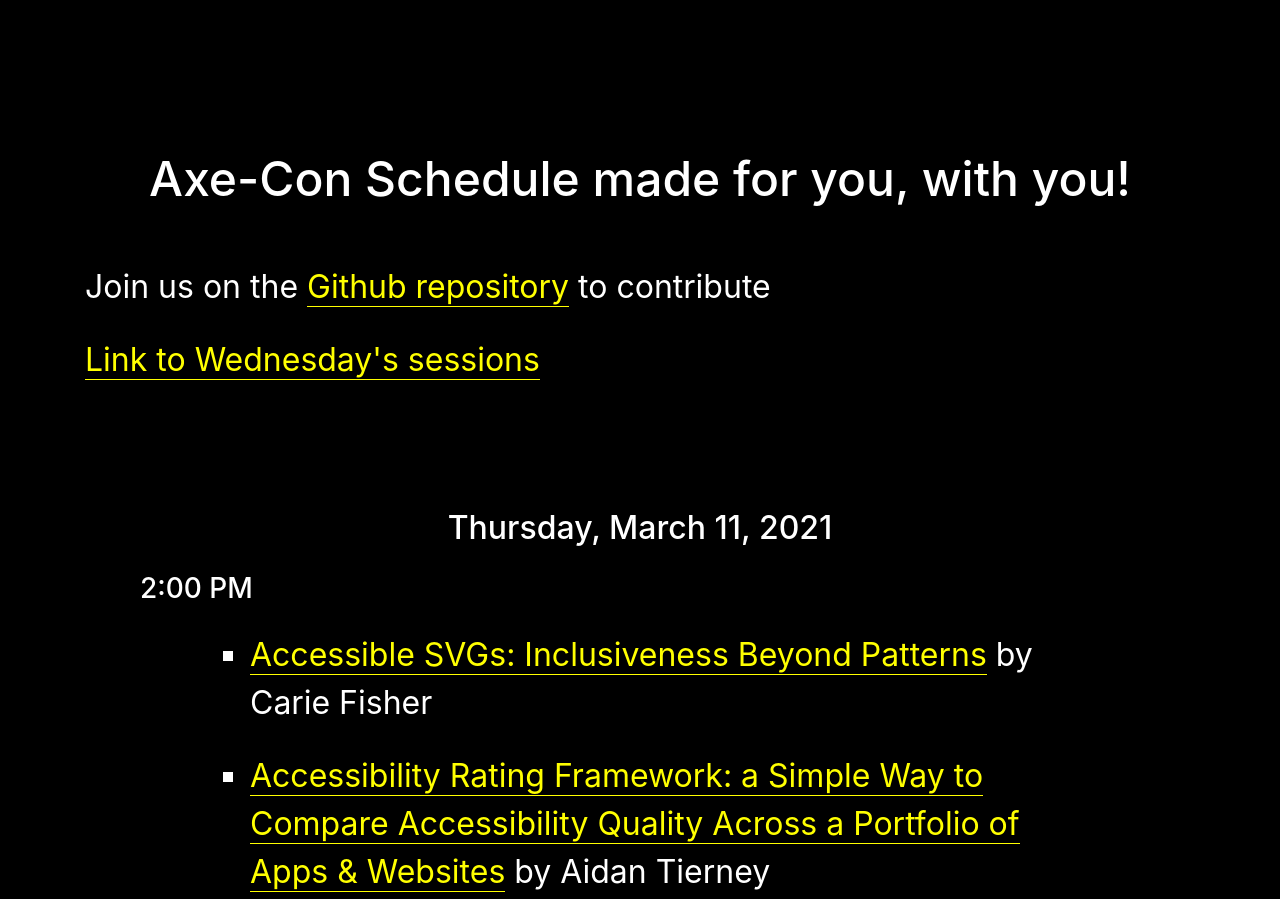
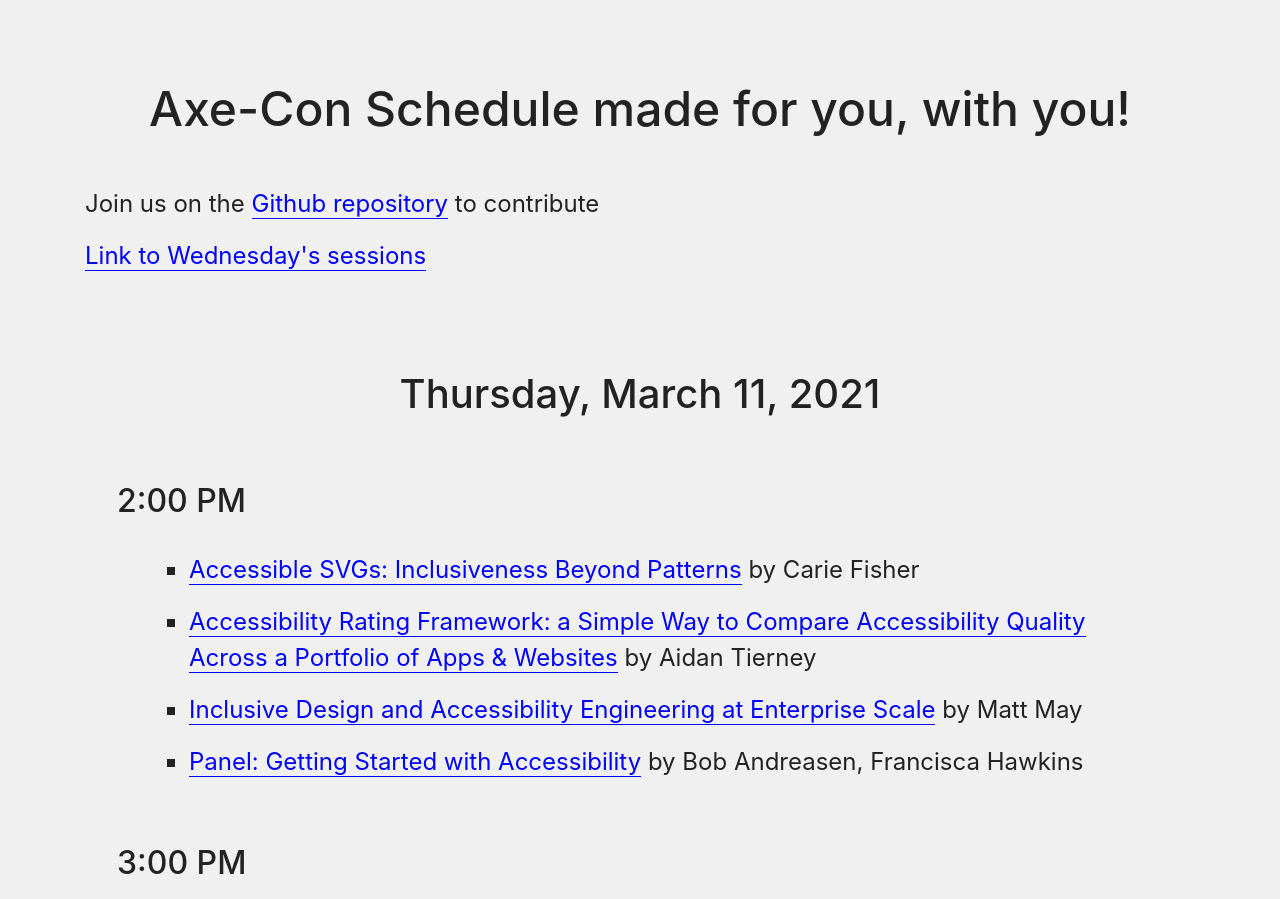
Before and after one commit to backwardok/axe-con-schedule, a plain HTML site: page index.html in a window 1280 px wide. Shown: the top 899 px of the page. Drawn offline with nearby package versions, Linux system fonts and the light colour scheme.

Commit message:
Update styles
- Add classes to different elements
- Reduce body text size
- Increase heading text sizes
- Create dark mode version
- Default to a lighter mode version
- Soften the colors to be lower contrast
- Adjust spacing
- Use rem sizing for spacing and font sizes

```diff
--- a/css/custom.css
+++ b/css/custom.css
@@ -1,51 +1,90 @@
 /* Custom styles */
 
 body {
-	font-size: 2em;
-	background-color: #000;
-	color: #fff;
+	font-size: 1.5rem;
+	background-color: #f0f0f0;
+	color: #222;
+}
+
+@media (prefers-color-scheme: dark) {
+	body {
+		background-color: #000;
+		color: #eee;
+	}
 }
 
 h1 {
-	font-size: 1.5em;
-	margin-top: 150px;
-	margin-bottom: 55px;
+	font-size: 3rem;
+	margin-top: 5rem;
+	margin-bottom: 3rem;
 	text-align: center;
 }
 
 a {
-  color: yellow;
-  border-bottom: solid 1px yellow;
+	color: blue;
+	border-bottom: solid 1px blue;
 }
 
 a:hover,
 a:focus {
-	color: orange;
+	color: green;
 	border: none;
 	text-decoration: none;
-	outline: 2px solid #F66;
+	outline: 2px solid rgb(26, 179, 12);
 	outline-offset: 5px;
 }
 
-.axeConDays ul ul li {
-	margin: 25px 15px;
+@media (prefers-color-scheme: dark) {
+	a {
+		color: yellow;
+		border-bottom: solid 1px yellow;
+	}
+
+	a:hover,
+	a:focus {
+		color: orange;
+		outline: 2px solid #F66;
+	}
 }
 
-.axeConDays ul {
-	margin: 25px 55px;
+.axeConDay {
+	margin: 2rem 2rem;
+}
+
+.axeConHour {
+	margin: 4rem 0;
+}
+
+.axeConHourList {
+	margin: 2rem;
+}
+
+.axeConPresentation {
+	margin: 1rem 0;
 }
 
 #wednesday-date {
-	margin-top: 300px;
-	border-top: solid 3px #fff;
+	margin-top: 8rem;
+	border-top: solid 3px #000;
 	padding-top: 35px;
 }
 
+@media (prefers-color-scheme: dark) {
+	#wednesday-date {
+		border-top: solid 3px #fff;
+	}
+}
+
 .axeConDays h2 {
-	margin-top: 125px;
+	margin-top: 6rem;
 	text-align: center;
+	font-size: 2.5rem;
+}
+
+.axeConDays h3 {
+	font-size: 2rem;
 }
 
 .axeConCollab {
-	margin-bottom: 25px;
+	margin-bottom: 1rem;
 }
--- a/index.html
+++ b/index.html
@@ -23,7 +23,7 @@
 		<ul class="list-unstyled axeConDays">
 			<li>
 				<h2 id="thursday-date">Thursday, March 11, 2021</h2>
-				<ul class="list-unstyled" id="thursday" aria-labelledby="thursday-date"></ul>
+				<ul class="list-unstyled axeConDay" id="thursday" aria-labelledby="thursday-date"></ul>
 			</li>
 			<li>
 				<h2 id="wednesday-date">In the past: Wednesday, March 10, 2021</h2>
--- a/js/custom.js
+++ b/js/custom.js
@@ -33,6 +33,7 @@
   const { title, presenter, link } = presentation;
 
   const li = document.createElement('li');
+  li.classList.add('axeConPresentation');
   // turn a non-array into an arry
   const presenters = [].concat(presenter);
   li.innerHTML = `<a href="${link}">${title}</a> by ${presenters.join(', ')}`;
@@ -52,12 +53,14 @@
      const li = document.createElement('li');
      const h3 = document.createElement('h3');
      h3.textContent = time;
+     li.classList.add('axeConHour');
      li.appendChild(h3);
 
      const ul = document.createElement('ul');
      ul.setAttribute('aria-label', `${time}, ${date}`);
-     presentationData[time].forEach(li => {
-       ul.appendChild(li);
+     ul.classList.add('axeConHourList');
+     presentationData[time].forEach(presentationLi => {
+       ul.appendChild(presentationLi);
      });
      li.appendChild(ul);
 
```
